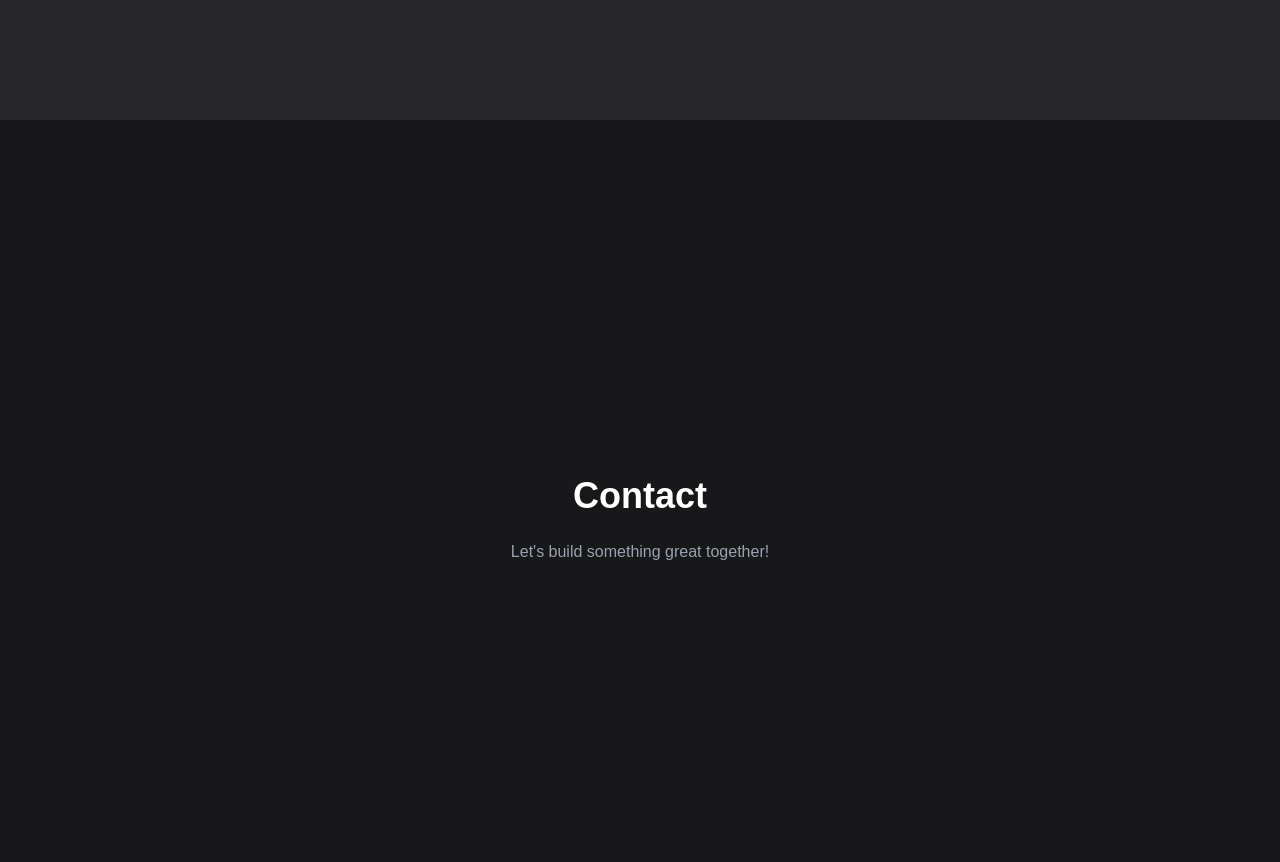
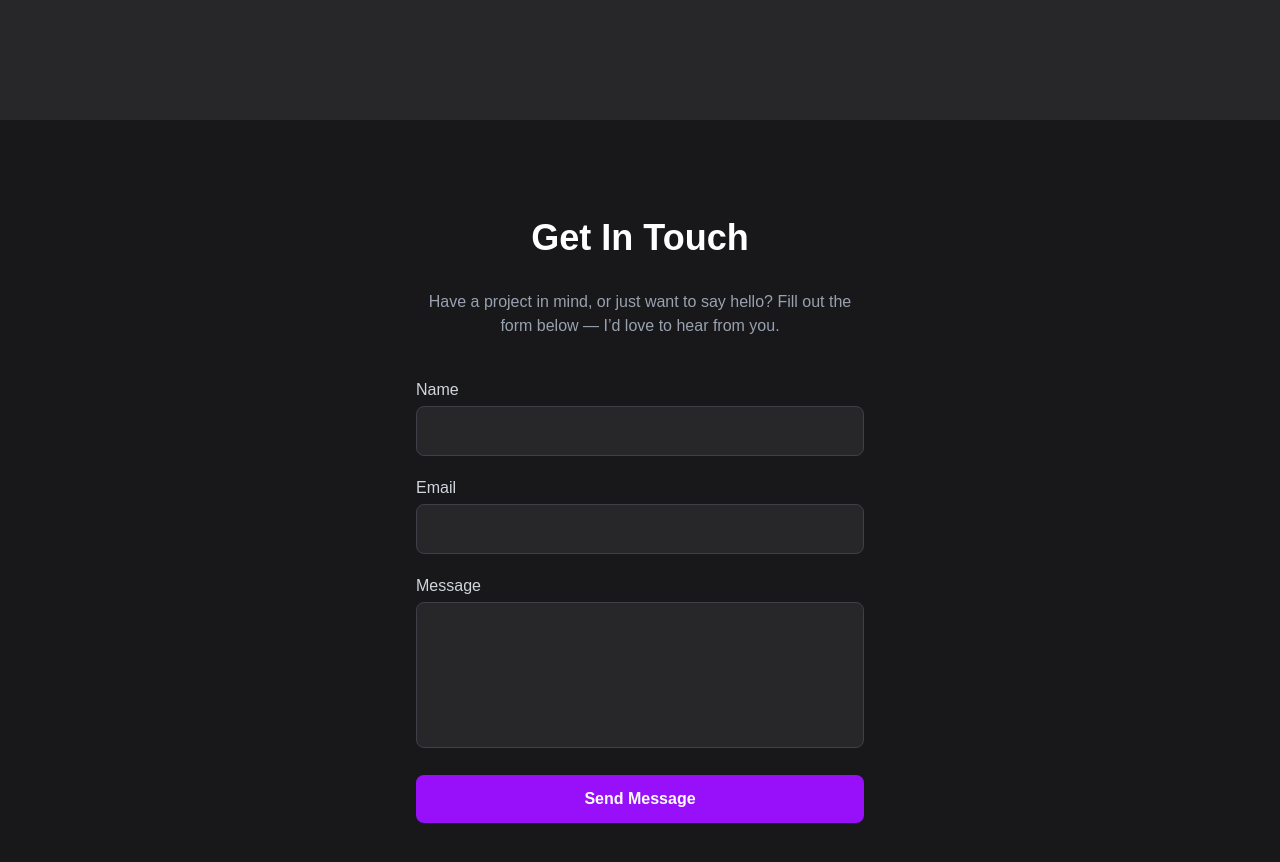
Before and after one commit to AbrarKhan-Avro/portfolio-website, a Next.js app in the folder portfolio/: page / in a window 1280 px wide. Shown: the part 2280-3142 px from the top of the page. Built offline with nearby package versions, Linux system fonts and the light colour scheme.

Commit message:
Contact Section (Animated Form + Glow Effects)

```diff
--- /dev/null
+++ b/portfolio/src/app/components/Contact.jsx
@@ -0,0 +1,98 @@
+"use client";
+
+import { motion } from "framer-motion";
+import { useState } from "react";
+
+export default function Contact() {
+  const [form, setForm] = useState({ name: "", email: "", message: "" });
+  const [submitted, setSubmitted] = useState(false);
+
+  const handleChange = (e) =>
+    setForm({ ...form, [e.target.name]: e.target.value });
+
+  const handleSubmit = (e) => {
+    e.preventDefault();
+    setSubmitted(true);
+    setTimeout(() => setSubmitted(false), 3000); // temporary fake submission
+  };
+
+  return (
+    <section
+      id="contact"
+      className="min-h-screen bg-zinc-900 flex flex-col items-center justify-center px-6 py-24"
+    >
+      <motion.h2
+        initial={{ opacity: 0, y: 30 }}
+        whileInView={{ opacity: 1, y: 0 }}
+        transition={{ duration: 0.8 }}
+        viewport={{ once: true }}
+        className="text-4xl font-bold text-white mb-8"
+      >
+        Get In Touch
+      </motion.h2>
+
+      <motion.p
+        initial={{ opacity: 0, y: 20 }}
+        whileInView={{ opacity: 1, y: 0 }}
+        transition={{ duration: 0.8, delay: 0.2 }}
+        className="text-gray-400 text-center max-w-md mb-10"
+      >
+        Have a project in mind, or just want to say hello?
+        Fill out the form below — I’d love to hear from you.
+      </motion.p>
+
+      <motion.form
+        onSubmit={handleSubmit}
+        initial={{ opacity: 0, y: 20 }}
+        whileInView={{ opacity: 1, y: 0 }}
+        transition={{ duration: 0.8, delay: 0.4 }}
+        className="w-full max-w-md space-y-5"
+      >
+        <div>
+          <label className="block text-gray-300 mb-1">Name</label>
+          <input
+            type="text"
+            name="name"
+            value={form.name}
+            onChange={handleChange}
+            required
+            className="w-full p-3 rounded-lg bg-zinc-800 text-gray-100 border border-zinc-700 focus:border-purple-500 focus:ring-2 focus:ring-purple-500 outline-none transition"
+          />
+        </div>
+
+        <div>
+          <label className="block text-gray-300 mb-1">Email</label>
+          <input
+            type="email"
+            name="email"
+            value={form.email}
+            onChange={handleChange}
+            required
+            className="w-full p-3 rounded-lg bg-zinc-800 text-gray-100 border border-zinc-700 focus:border-purple-500 focus:ring-2 focus:ring-purple-500 outline-none transition"
+          />
+        </div>
+
+        <div>
+          <label className="block text-gray-300 mb-1">Message</label>
+          <textarea
+            name="message"
+            value={form.message}
+            onChange={handleChange}
+            required
+            rows="5"
+            className="w-full p-3 rounded-lg bg-zinc-800 text-gray-100 border border-zinc-700 focus:border-purple-500 focus:ring-2 focus:ring-purple-500 outline-none transition resize-none"
+          />
+        </div>
+
+        <motion.button
+          whileHover={{ scale: 1.05 }}
+          whileTap={{ scale: 0.95 }}
+          type="submit"
+          className="w-full py-3 bg-purple-600 hover:bg-purple-700 text-white font-semibold rounded-lg transition"
+        >
+          {submitted ? "Message Sent!" : "Send Message"}
+        </motion.button>
+      </motion.form>
+    </section>
+  );
+}
--- a/portfolio/src/app/page.js
+++ b/portfolio/src/app/page.js
@@ -1,6 +1,7 @@
 import Hero from "./components/Hero";
 import About from "./components/About";
 import Projects from "./components/Projects";
+import Contact from "./components/Contact";
 
 export default function Home() {
   return (
@@ -8,15 +9,7 @@ export default function Home() {
       <Hero />
       <About />
       <Projects />
-
-      {/* Contact Section */}
-      <section
-        id="contact"
-        className="min-h-screen flex flex-col justify-center items-center bg-zinc-900 px-4"
-      >
-        <h2 className="text-4xl font-bold mb-6 text-white">Contact</h2>
-        <p className="text-gray-400">Let's build something great together!</p>
-      </section>
+      <Contact />
     </main>
   );
 }
```
